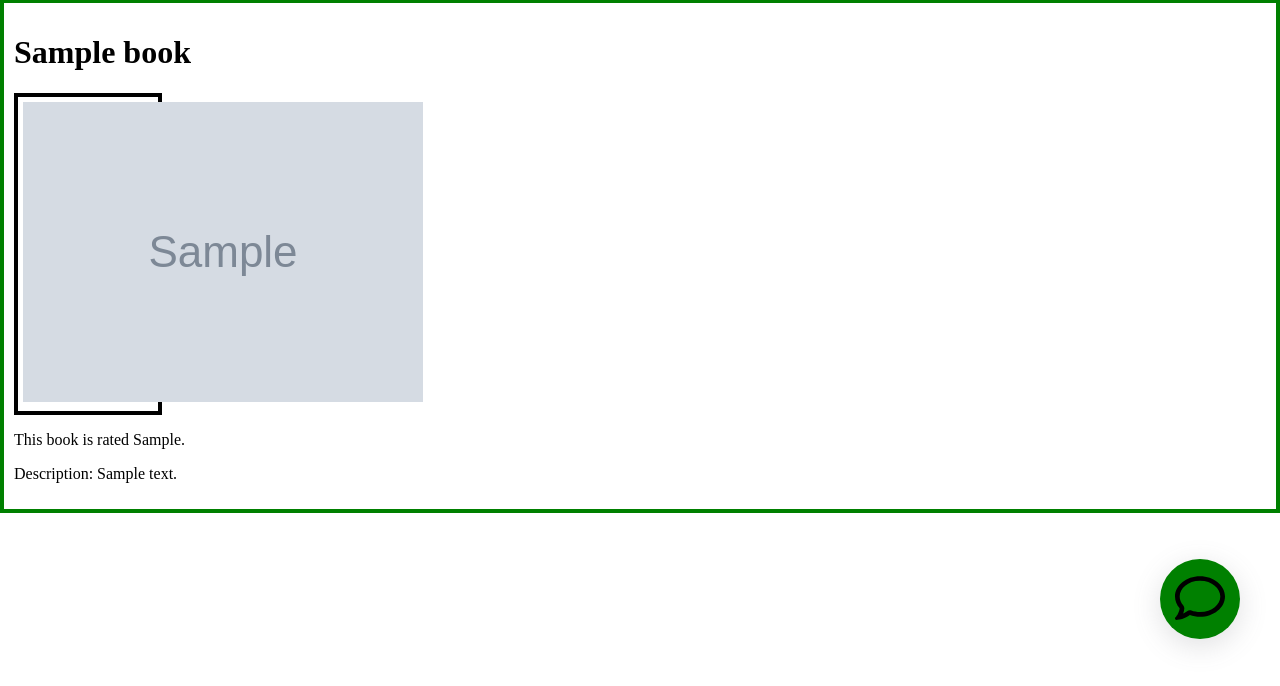
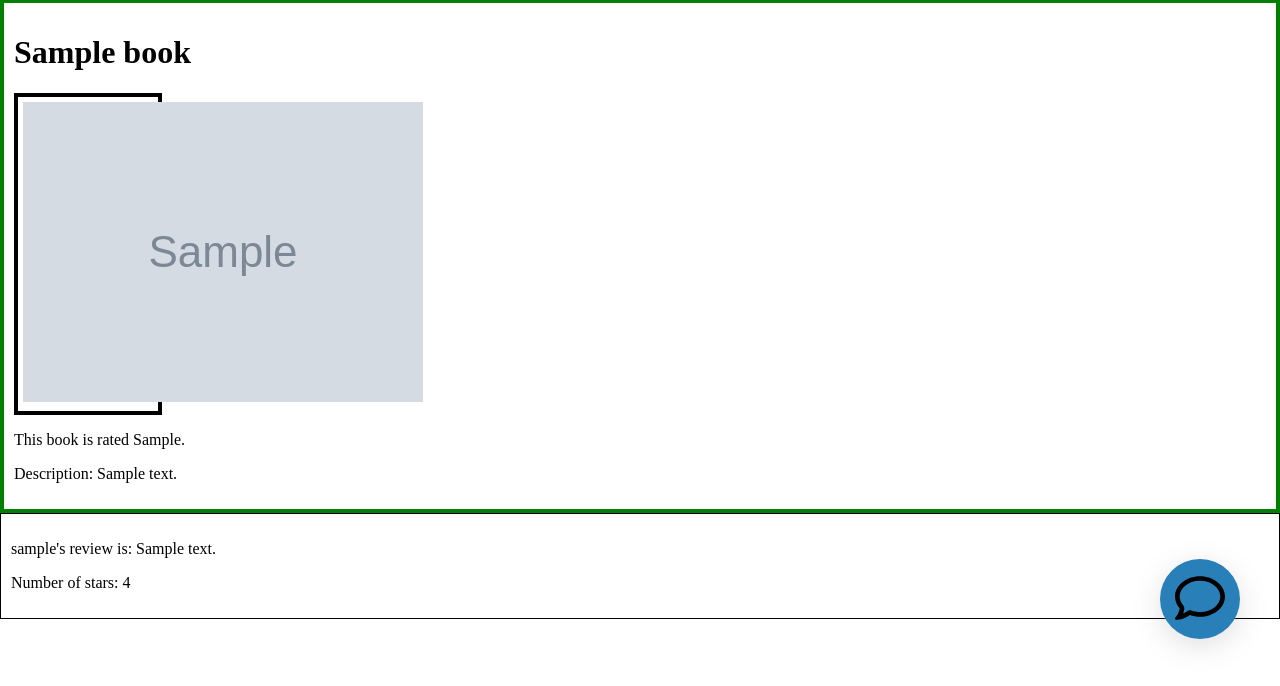
Before and after one commit to Abraham0121/Library-Website, a Flask app: page /books/000 in a window 1280 px wide. Shown: the part 61-747 px from the top of the page. Run offline with Flask 3, Linux system fonts and the light colour scheme; the visitor is signed in with stand-in values (Sample User, id 1); tables that the repository leaves empty hold one stand-in row (values such as "Sample post"); grey boxes marked "Sample" are stand-in pictures; some libraries are stand-ins or nearby versions.

Commit message:
addition of chat and review system

```diff
--- a/app.py
+++ b/app.py
@@ -1,5 +1,5 @@
 from flask import Flask, jsonify, flash, request, redirect, render_template, session
-from models import connect_db, User, Book, Category_Book, Book_Author, db
+from models import connect_db, User, Book, Category_Book, Book_Author, db, Review
 import requests, json
 from events import socketio
 
@@ -7,7 +7,7 @@ from events import socketio
 app=Flask(__name__)
 app.app_context().push()
 
-app.config["SQLALCHEMY_DATABASE_URI"] = "postgresql:///bookreads_database"
+app.config["SQLALCHEMY_DATABASE_URI"] = "postgresql://bookreads_database_owner:BrnwRdX8x1qZ@ep-noisy-water-a5s3a863.us-east-2.aws.neon.tech/bookreads_database?sslmode=require"
 app.config['SECRET_KEY'] = "secret"
 app.config["DEBUG"] = True
 
@@ -142,8 +142,11 @@ def book_detail(isbn):
 
     if 'username' in session:
         book = Book.query.get(isbn)
+        user = User.query.get(session['username'])
+        print(Review.query.all())
+        print(user.reviews, "reviews")
         if book:
-            return render_template('book_detail.html', book=book)
+            return render_template('book_detail.html', book=book, user=user)
 
         flash('This book does not exist.', "danger")
         return redirect('/')
@@ -226,6 +229,37 @@ def make_hold(isbn):
 ################################################### Book reviews ##############
 
 # Would need to make appropiate table(s)
+# make a route for making a review
+# display averge rating on book previews
+# display reviews on bottom of book detail page
+
+@app.route('/books/<isbn>/review', methods=['GET','POST'])
+def book_review(isbn):
+    book = Book.query.get(isbn)
+    user = User.query.get(session['username'])
+
+    if user.has_review(isbn):
+        #display the previous review
+        flash("You have already reviewed this book.",'danger')
+        return redirect('/')
+    else:
+        #make a review
+        #ask user for number of stars
+        #ask user for text review
+        number_of_stars = 0
+        review_text = ""
+        if 'num-of-stars' in request.form:
+            number_of_stars = request.form['num-of-stars']
+        if 'review-text' in request.form:
+            review_text = request.form['review-text']
+        if number_of_stars and review_text:
+            print("HELLO1")
+            review = Review(text = review_text, number_of_stars = number_of_stars, username= session['username'], book_isbn=isbn)
+            print(review)
+            db.session.add(review)
+            db.session.commit()
+
+    return redirect('/')
 
 ################################################### Show nearby libraries ##############
 
--- a/models.py
+++ b/models.py
@@ -14,6 +14,7 @@ class User(db.Model):
     favorites = db.relationship('Book', secondary = 'favorites')
     holds =  db.relationship('Book', secondary = 'holds')
     messages = db.relationship('Message', lazy='dynamic',foreign_keys='Message.to_username')
+    reviews = db.relationship('Review')
 
     def has_favorite(self, isbn):
         for favorite in self.favorites:
@@ -24,6 +25,12 @@ class User(db.Model):
     def has_hold(self, isbn):
         for hold in self.holds:
             if hold.isbn ==isbn:
+                return True
+        return False
+
+    def has_review(self, isbn):
+        for review in self.reviews:
+            if isbn == review.book_isbn:
                 return True
         return False
 
@@ -44,6 +51,7 @@ class Book(db.Model):
 
     categories = db.relationship('Category_Book')
     authors = db.relationship('Book_Author')
+    reviews = db.relationship('Review')
 
     def __eq__(self, other):
         return self.isbn == other.isbn
@@ -70,10 +78,22 @@ class Message(db.Model):
     from_username = db.Column(db.String, db.ForeignKey("users.username"))
     to_username = db.Column(db.String, db.ForeignKey("users.username"))
 
+class Review(db.Model):
+    __tablename__ = "reviews"
+
+    id = db.Column(db.Integer, primary_key = True)
+    text = db.Column(db.String, nullable= False)
+    book_isbn = db.Column(db.String, db.ForeignKey("books.isbn"))
+    username = db.Column(db.String, db.ForeignKey("users.username"))
+    number_of_stars = db.Column(db.Integer, nullable=False)
+
+    def is_ok(self):
+        return (self.number_of_stars >= 1 and self.number_of_stars <= 5)
+
 favorites = db.Table("favorites",
     db.Column("username", db.String, db.ForeignKey("users.username"), primary_key = True),
     db.Column("book_isbn", db.String, db.ForeignKey("books.isbn"), primary_key = True)
-)#Used to be a class called User_Favorites changed in order to accomadate many to many relationship around ljne 40
+)
 
 # add holds table
 holds = db.Table(
--- a/static/app.css
+++ b/static/app.css
@@ -12,7 +12,7 @@ body{
     right: 40px;
     bottom: 100px;
     box-shadow: rgba(100, 100, 111, 0.2) 0px 7px 29px 0px;
-    background-color: green;
+    background-color: #2980b9;
     cursor: pointer;
 }
 
@@ -253,6 +253,17 @@ nav a{
     border: 4px solid black;
 }
 
+.review {
+    border:1px solid black;
+    padding: 10px;
+}
+
+/***********************************************Reviews*/
+
+#review-text {
+
+}
+
 /***************************************Flash Messages*/
 
 .danger{
--- a/static/chat.js
+++ b/static/chat.js
@@ -8,8 +8,12 @@ document.getElementById("chat-button").addEventListener("click", function () {
     socket.on("connect", function () {
         socket.emit("user_join", "library_guest");
     })
-
+    if (document.getElementById("chat").style.display == "none"){
     document.getElementById("chat").style.display = "block";
+    }
+    else {
+        document.getElementById("chat").style.display = "none";
+    }
 })
 
 document.getElementById("message").addEventListener("keyup", function (event) {
--- a/templates/book_detail.html
+++ b/templates/book_detail.html
@@ -8,4 +8,22 @@
     <p>This book is rated {{ book.maturity_rating }}.</p>
     <p>Description: {{book.description}}</p>
 </div>
+{% if not user.has_review(book.isbn) %}
+<form action="/books/{{book.isbn}}/review" method="post">
+    <!-- <label for="review-text">Please put your review here</label> -->
+    <textarea name="review-text" id="review-text" rows="15" cols="50"
+        placeholder="Please put your review here"></textarea><br>
+    <!-- <label for="num-of-stars">Please input your number of stars</label> -->
+    <input type="number" name="num-of-stars" id="num-of-stars" placeholder="# of stars here" />
+    <button type="submit">Save</button>
+</form>
+{% endif %}
+
+{% for review in book.reviews %}
+<div class="review">
+    <p>{{review.username}}'s review is: {{review.text}}</p>
+    <p>Number of stars: {{review.number_of_stars}}</p>
+</div>
+{% endfor %}
+
 {% endblock %}
```
Also changed, not shown: 1 other file.
